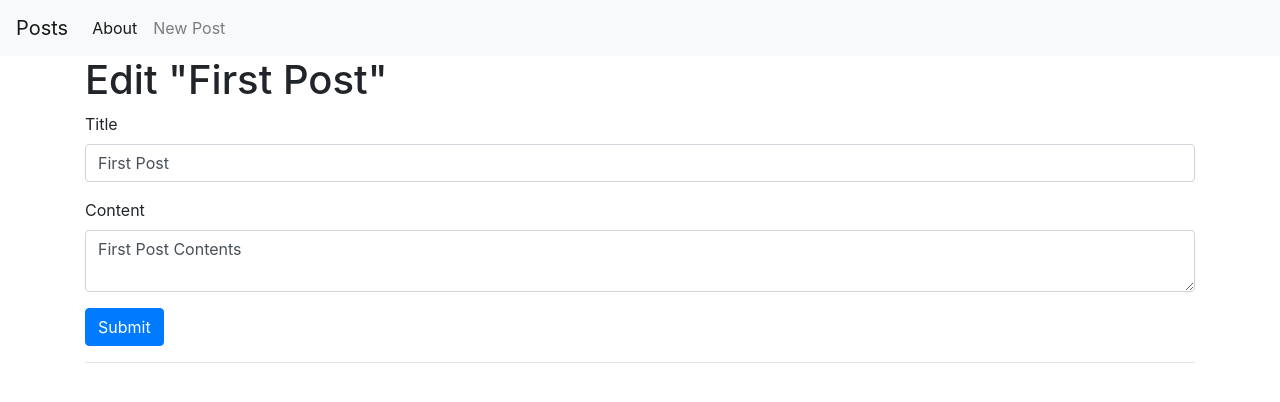
After one commit to AnthonyPetrosino/HCERC-Project, a Flask app: page /1/edit in a window 1280 px wide. The commit adds this page. Shown: the top 402 px of the page. Run offline with Flask 3, Linux system fonts and the light colour scheme; data comes from the database, SQL or seed files in the repository; both versions use the stored data as it was after the commit; some libraries are stand-ins or nearby versions.

Commit message:
Add basic features

```diff
--- a/app.py
+++ b/app.py
@@ -1,11 +1,81 @@
-from flask import Flask, render_template
+import sqlite3
+from flask import Flask, render_template, request, url_for, flash, redirect
+from werkzeug.exceptions import abort
 
 app = Flask(__name__)
+app.config['SECRET_KEY'] = 'your secret key'
+
+# Connects to db
+def get_db_connection():
+    conn = sqlite3.connect('database.db')
+    conn.row_factory = sqlite3.Row
+    return conn
+
+def get_post(post_id):
+    conn = get_db_connection()  # Connect to db
+    post = conn.execute('SELECT * FROM posts WHERE id = ?',
+                        (post_id,)).fetchone()  # Execute sql query
+
+    conn.close()    # Close connection to db
+    if post is None:    # If post doesn't exist, 404 error
+        abort(404)
+    return post
+
+# Homepage route
+# @app.route("/")
+# def index():
+#     return render_template("index.html")
 
 # Homepage route
 @app.route("/")
 def index():
-    return render_template("index.html")
+    conn = get_db_connection()
+    posts = conn.execute("SELECT * FROM posts").fetchall()  # Fetch all rows
+    conn.close()
+    return render_template("index.html", posts=posts)
+
+# Individual post
+@app.route('/<int:post_id>')    # Variable rule
+def post(post_id):
+    post = get_post(post_id)    # Uses previous function
+    return render_template('post.html', post=post)
+
+# Form allowing user to create a post
+@app.route('/create', methods=('GET', 'POST'))
+def create():
+    if request.method == 'POST':    # Executes following POST request
+        title = request.form['title']
+        content = request.form['content']
+
+        if not title:
+            flash('Title is required.')
+        else:
+            conn = get_db_connection()
+            conn.execute('INSERT INTO posts (title, content) VALUES (?, ?)',
+                         (title, content))
+            conn.commit()
+            conn.close()
+            flash('Post created')
+            return redirect(url_for('index'))
+    return render_template('create.html')
+
+@app.route('/<int:id>/edit', methods=('GET', 'POST'))
+def edit(id):
+    post = get_post(id)
+    if request.method == 'POST':
+        title = request.form['title']
+        content = request.form['content']
+
+        if not title:
+            flash('Title is required.')
+        else:
+            conn = get_db_connection()
+            conn.execute('UPDATE posts SET title = ?, content = ?'
+                         ' WHERE id = ?', (title, content, id))
+            conn.commit()
+            conn.close()
+            return redirect(url_for('index'))
+    return render_template('edit.html', post=post)
 
 # Dockerize app
 if __name__ == "__main__":
--- a/requirements.txt
+++ b/requirements.txt
@@ -1,5 +1,7 @@
 Flask==3.0.0
 pytest
+sqlite3
+
 
 # Flask-SQLAlchemy==3.0.5
 # yfinance==0.2.30
--- /dev/null
+++ b/schema.sql
@@ -0,0 +1,8 @@
+DROP TABLE IF EXISTS posts; -- Deletes any already existing tables named posts
+
+CREATE TABLE posts (
+    id INTEGER PRIMARY KEY AUTOINCREMENT,   -- A unique int value for each entry
+    created TIMESTAMP NOT NULL DEFAULT CURRENT_TIMESTAMP,   -- Time post was created
+    title TEXT NOT NULL,    -- Post title
+    content TEXT NOT NULL   -- Post content
+);
--- a/static/styles.css
+++ b/static/styles.css
@@ -1 +1,7 @@
 /* TODO */
+title {
+    border: 2px #eee solid;
+    color:brown;
+    text-align: center;
+    padding: 10px;
+}
--- /dev/null
+++ b/templates/base.html
@@ -0,0 +1,44 @@
+<!doctype html>
+<html lang="en">
+  <head>
+    <!-- Required meta tags -->
+    <meta charset="utf-8">
+    <meta name="viewport" content="width=device-width, initial-scale=1, shrink-to-fit=no">
+
+    <!-- Bootstrap CSS -->
+    <link rel="stylesheet" href="https://stackpath.bootstrapcdn.com/bootstrap/4.3.1/css/bootstrap.min.css" integrity="sha384-ggOyR0iXCbMQv3Xipma34MD+dH/1fQ784/j6cY/iJTQUOhcWr7x9JvoRxT2MZw1T" crossorigin="anonymous">
+    <!-- <link rel="stylesheet" href="/static/styles.css"> -->
+    <title>{% block title %} {% endblock %}</title>
+  </head>
+  <body>
+    <nav class="navbar navbar-expand-md navbar-light bg-light">
+        <a class="navbar-brand" href="{{ url_for('index')}}">Posts</a>
+        <button class="navbar-toggler" type="button" data-toggle="collapse" data-target="#navbarNav" aria-controls="navbarNav" aria-expanded="false" aria-label="Toggle navigation">
+            <span class="navbar-toggler-icon"></span>
+        </button>
+        <div class="collapse navbar-collapse" id="navbarNav">
+            <ul class="navbar-nav">
+            <li class="nav-item active">
+                <a class="nav-link" href="#">About</a>
+            </li>
+            <li class="nav-item">
+                <a class="nav-link" href="{{url_for('create')}}">New Post</a>
+            </li>
+            </ul>
+        </div>
+    </nav>
+    <div class="container">
+        <!-- Allows for flashed messages -->
+        {% for message in get_flashed_messages() %}
+            <div class="alert alert-danger">{{ message }}</div>
+        {% endfor %}
+        {% block content %} {% endblock %}
+    </div>
+
+    <!-- Optional JavaScript -->
+    <!-- jQuery first, then Popper.js, then Bootstrap JS -->
+    <script src="https://code.jquery.com/jquery-3.3.1.slim.min.js" integrity="sha384-q8i/X+965DzO0rT7abK41JStQIAqVgRVzpbzo5smXKp4YfRvH+8abtTE1Pi6jizo" crossorigin="anonymous"></script>
+    <script src="https://cdnjs.cloudflare.com/ajax/libs/popper.js/1.14.7/umd/popper.min.js" integrity="sha384-UO2eT0CpHqdSJQ6hJty5KVphtPhzWj9WO1clHTMGa3JDZwrnQq4sF86dIHNDz0W1" crossorigin="anonymous"></script>
+    <script src="https://stackpath.bootstrapcdn.com/bootstrap/4.3.1/js/bootstrap.min.js" integrity="sha384-JjSmVgyd0p3pXB1rRibZUAYoIIy6OrQ6VrjIEaFf/nJGzIxFDsf4x0xIM+B07jRM" crossorigin="anonymous"></script>
+  </body>
+</html>
--- /dev/null
+++ b/templates/edit.html
@@ -0,0 +1,24 @@
+{% extends 'base.html' %}
+{% block content %}
+<h1>{% block title %} Edit "{{ post['title'] }}" {% endblock %}</h1>
+
+<form method="post">
+    <div class="form-group">
+        <label for="title">Title</label>
+        <input type="text" name="title" placeholder="Post title"
+               class="form-control"
+               value="{{ request.form['title'] or post['title'] }}">
+        </input>
+    </div>
+
+    <div class="form-group">
+        <label for="content">Content</label>
+        <textarea name="content" placeholder="Post content"
+                  class="form-control">{{ request.form['content'] or post['content'] }}</textarea>
+    </div>
+    <div class="form-group">
+        <button type="submit" class="btn btn-primary">Submit</button>
+    </div>
+</form>
+<hr>
+{% endblock %}
```
Also changed, not shown: init_db.py (added, +19 -0 lines), templates/create.html (added, +28 -0 lines), templates/index.html (+14 -11 lines), templates/post.html (added, +7 -0 lines), database.db (added).
